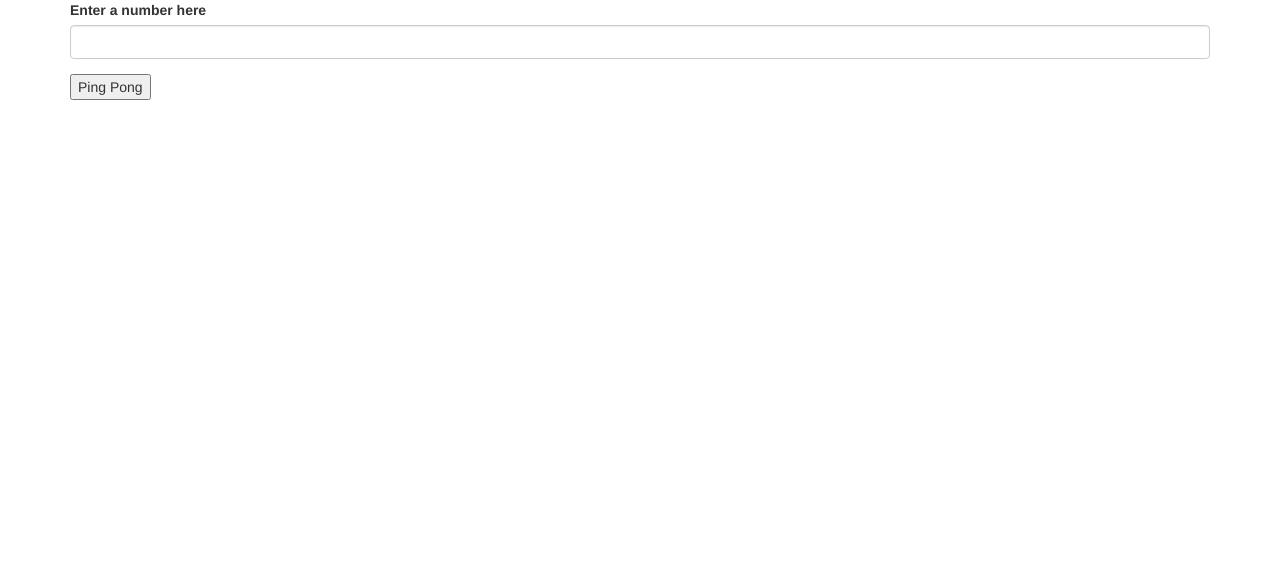
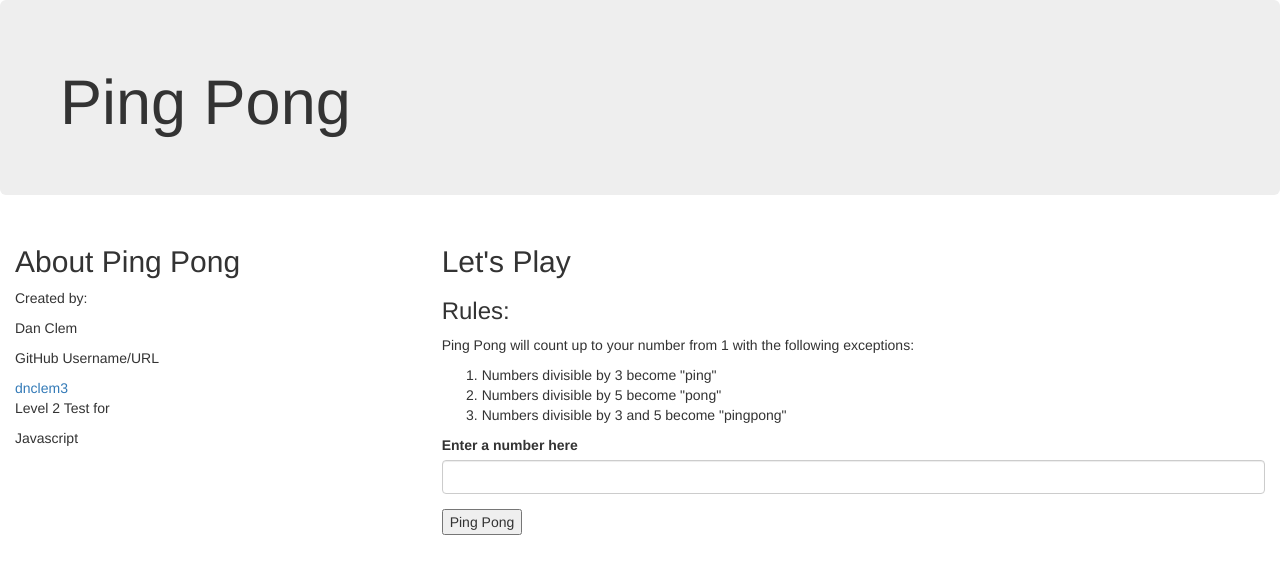
Before and after one commit to dnclem3/ping-pong, a plain HTML site: page index.html in a window 1280 px wide. Drawn offline with nearby package versions, Linux system fonts and the light colour scheme.

Commit message:
style mirrors that of the website

```diff
--- a/index.html
+++ b/index.html
@@ -13,18 +13,41 @@
     <title>Ping Pong</title>
   </head>
   <body>
-    <div class="container">
+    <div class="container-fluid">
+      <div class="row">
+        <div class="col-lg-12 jumbotron">
+          <h1>Ping Pong</h1>
+        </div>
+      </div>
+      <div class="row">
+        <div class="col-sm-4">
+          <h2>About Ping Pong</h2>
+          <p class="yellowText">Created by:</p>
+          <p class="whiteText">Dan Clem</p>
+          <p class="yellowText">GitHub Username/URL</p>
+          <a href="https://github.com/dnclem3/">dnclem3</a>
+          <p class="yellowText">Level 2 Test for</p>
+          <p>Javascript</p>
+        </div>
+        <div class="col-sm-8">
+          <h2>Let's Play</h2>
+          <h3>Rules:</h3>
+          <p>Ping Pong will count up to your number from 1 with the following exceptions:</p>
+          <ol>
+            <li>Numbers divisible by 3 become "ping"</li>
+            <li>Numbers divisible by 5 become "pong"</li>
+            <li>Numbers divisible by 3 and 5 become "pingpong"</li>
+          </ol>
           <form>
-        <div class="form-group">
+            <div class="form-group inline">
               <label for="entry">Enter a number here</label>
               <input type="text" name="" class="form-control" id="entry" value="">
             </div>
             <button type="submit" name="button">Ping Pong</button>
           </form>
-      <div>
           <ul id="output">
-
           </ul>
+        </div>
       </div>
     </div>
   </body>
--- a/js/scripts.js
+++ b/js/scripts.js
@@ -2,19 +2,18 @@ $(document).ready(function() {
   $("form").submit(function(e) {
     e.preventDefault();
     var input = $("#entry").val();
-    for (i = 1; input > i; i++) {
+    for (i = 1; input > i - 1; i++) {
       if (i % 15 == 0) {
-        $("#output").append("pingpong");
+        $("#output").append("<li>pingpong</li>");
       }
       else if (i % 3 == 0) {
-        $("#output").append("ping");
+        $("#output").append("<li>ping</li>");
       }
       else if (i % 5 == 0) {
-        $("#output").append("pong");
+        $("#output").append("<li>pong</li>");
       }
       else {
-        $("#output").append(i);
-        console.log(i);
+        $("#output").append("<li>" + i + "</li>");
       }
     };
   });
```
Lines whose indentation alone changed are shown as unchanged.
